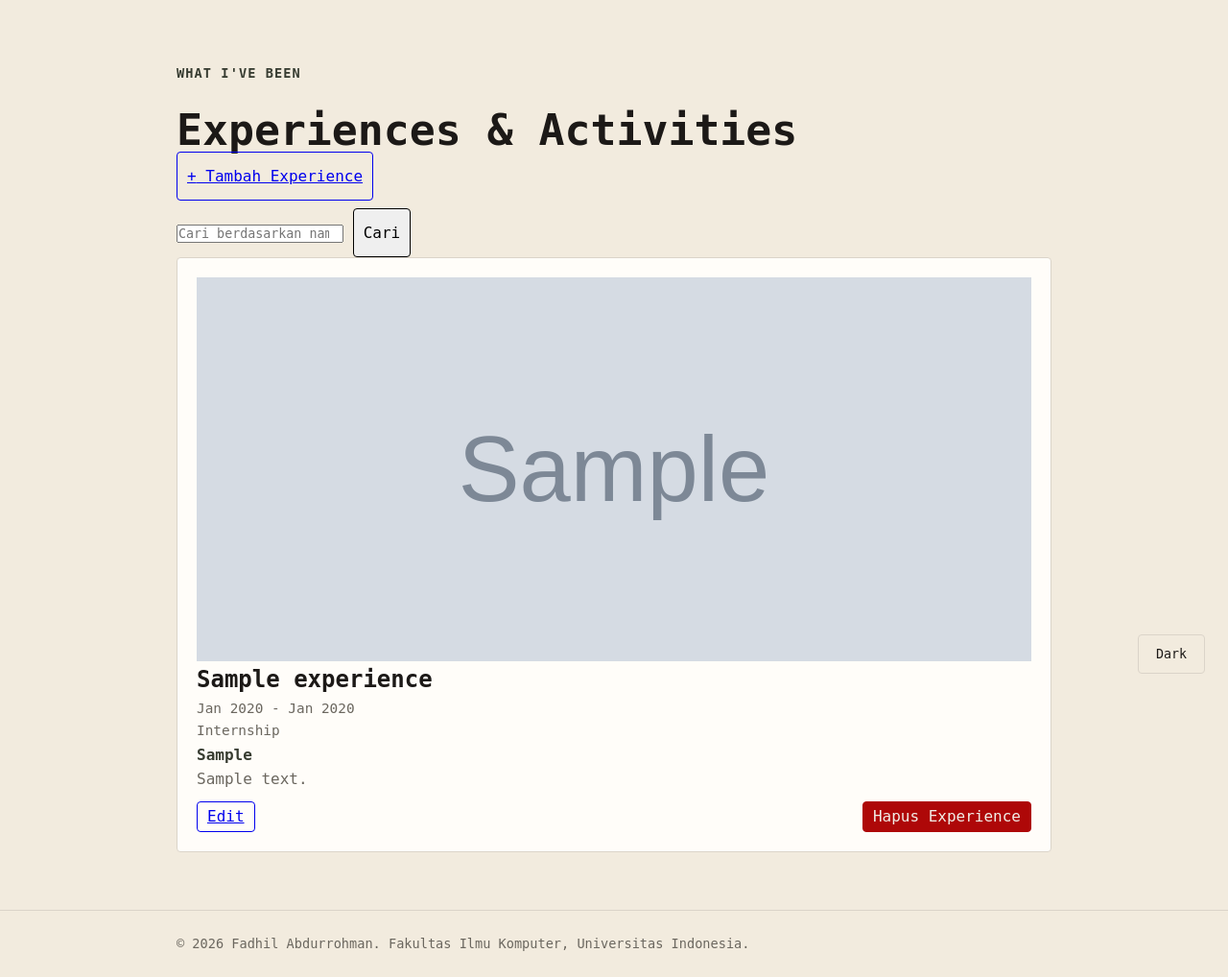
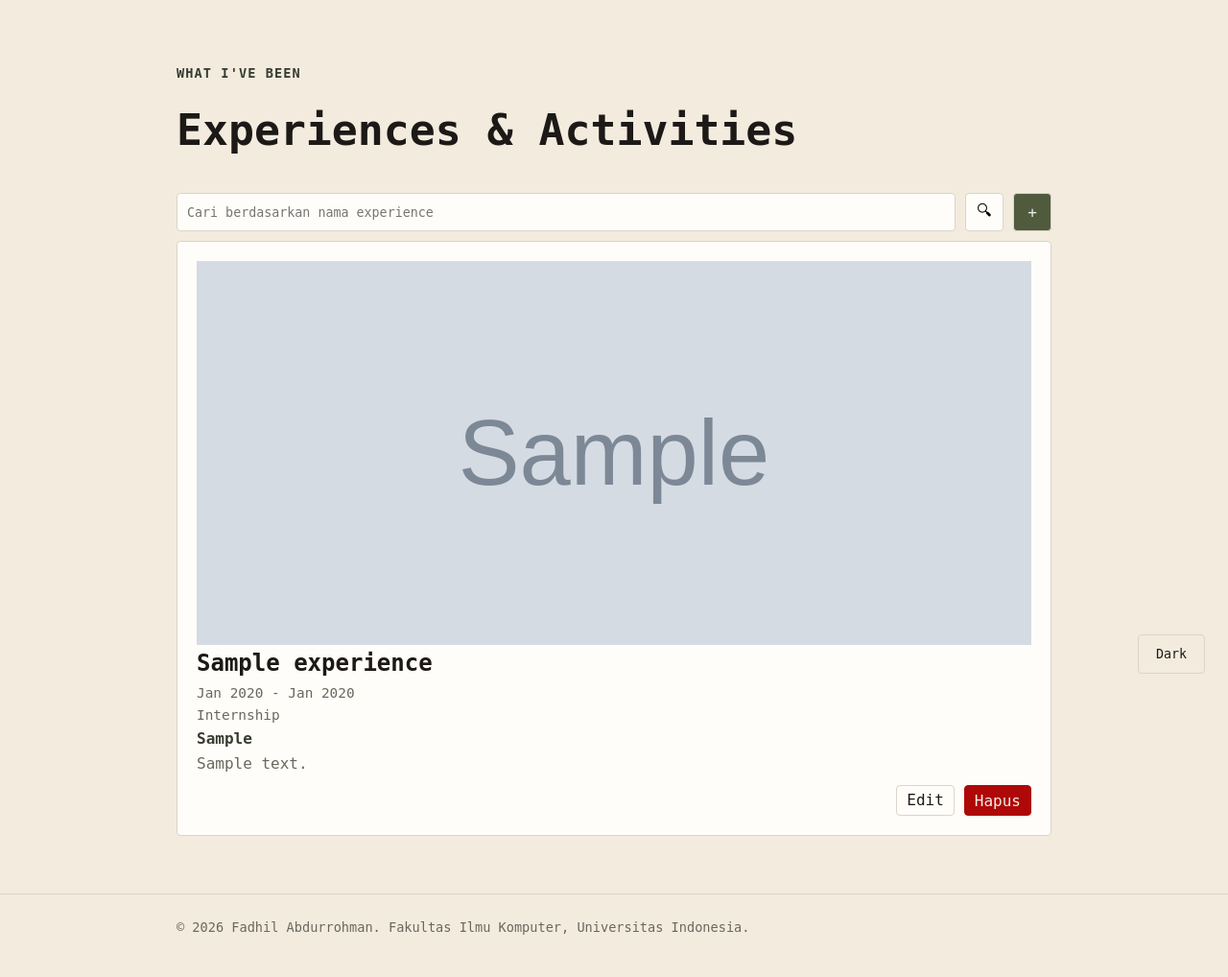
Before and after one commit to fadhilabdurrohman/myportofolio, a Django app: page /experience/ in a window 1280 px wide. Shown: the part 74-1092 px from the top of the page at 96% size. After the commit the page ends 1048 px from the top, so only its background shows below. Run offline with Django 5.2, Linux system fonts and the light colour scheme; tables that the repository leaves empty hold one stand-in row (values such as "Sample post"); grey boxes marked "Sample" are stand-in pictures.

Commit message:
style: search and button experience styling

```diff
--- a/static/css/style.css
+++ b/static/css/style.css
@@ -391,7 +391,7 @@ main {
 }
 
 /* Search and add */
-.project-action {
+.project-action, .experience-action {
     display: flex;
     align-items: center;
     gap: 10px;
@@ -399,14 +399,14 @@ main {
     flex-wrap: nowrap;
 }
 
-.project-search {
+.project-search, .experience-search {
     display: flex;
     align-items: center;
     gap: 10px;
     flex: 1;
 }
 
-.project-search__input {
+.project-search__input, .experience-search__input {
     flex: 1;
     min-width: 0;
     height: 40px;
@@ -418,7 +418,7 @@ main {
 }
 
 /* Projects and experiences sections*/
-.project-grid {
+.project-grid, .experience-grid {
     display: grid;
     gap: 10px;
 }
@@ -461,6 +461,14 @@ main {
 .project-description, .experience-description {
     text-align: justify;
     color: var(--text-muted);
+}
+
+.experience-card-actions {
+    display: flex;
+    justify-content: flex-end;
+    align-items: center;
+    margin-top: 10px;
+    gap: 10px;
 }
 
 .project-card-actions {
@@ -548,7 +556,20 @@ main {
     background-color: var(--accent-dark);
 }
 
-.project-add-button {
+.edit-button {
+    justify-content: center;
+    background-color: var(--card);
+    color: var(--ink);
+    text-decoration: none;
+    border-color: var(--line);
+    transition: background-color 0.2s ease;
+}
+
+.edit-button:hover {
+    background-color: var(--line);
+}
+
+.add-button {
     width: 40px;
     height: 40px;
     display: flex;
@@ -561,7 +582,7 @@ main {
     transition: background-color 0.2s ease;
 }
 
-.project-add-button:hover {
+.add-button:hover {
     background-color: var(--accent-dark);
 }
 
@@ -569,7 +590,6 @@ main {
     border-color: var(--line);
     background-color: var(--card);
     color: var(--ink);
-    cursor: pointer;
 }
 
 .button-secondary:hover {
@@ -586,7 +606,8 @@ main {
     background-color: rgb(101, 3, 3);
 }
 
-.project-card-actions .button {
+.project-card-actions .button,
+.experience-card-actions .button {
     height: 20px;
     display: flex;
     align-items: center;
--- a/templates/components/experience_delete_modal.html
+++ b/templates/components/experience_delete_modal.html
@@ -4,7 +4,7 @@
             popovertarget="delete-experience-{{ experience.id }}"
             aria-label="Hapus {{ experience.title }}"
             title="Hapus experience">
-        Hapus Experience
+        Hapus
     </button>
 </p>
 <div id="delete-experience-{{ experience.id }}"
--- a/templates/experience.html
+++ b/templates/experience.html
@@ -7,11 +7,8 @@
                 <div class="experience-identity">
                     <p class="experience-kicker">What I've Been</p>
                     <h1>Experiences & Activities</h1>
-                    <a href="{% url 'main:create_experience' %}" class="button experience-add-button">
-                        <span aria-hidden="true">+</span>
-                        Tambah Experience
-                    </a>
                 </div>
+                <div class="experience-action">
                     <form method="get"
                         action="{% url 'main:show_experience' %}"
                         class="experience-search">
@@ -21,8 +18,12 @@
                             placeholder="Cari berdasarkan nama experience"
                             class="experience-search__input"
                             aria-label="Cari berdasarkan nama experience">
-                    <button type="submit" class="button">Cari</button>
+                        <button type="submit" class="button search-button">&#x1F50D;&#xFE0E</button>
                     </form>
+                    <a href="{% url 'main:create_experience' %}" class="button add-button">
+                        <span aria-hidden="true">+</span>
+                    </a>
+                </div>
 
                 <div class="experience-content">
                     {% for experience in experience_list %}
@@ -39,8 +40,8 @@
                                 <div class="experience-detail">
                                     <p class="experience-organization">{{ experience.organization }}</p>
                                     <p class="experience-description">{{ experience.description }}</p>
-                                    <div class="project-card-actions">
-                                        <a href="{% url 'main:update_experience' experience.id %}" class="button">Edit</a>
+                                    <div class="experience-card-actions">
+                                            <a href="{% url 'main:update_experience' experience.id %}" class="button edit-button">Edit</a>
                                             {% include "components/experience_delete_modal.html" with experience=experience %}
                                     </div>
                                 </div>
--- a/templates/project.html
+++ b/templates/project.html
@@ -23,8 +23,7 @@
                             aria-label="Cari berdasarkan nama proyek">
                         <button type="submit" class="button search-button">&#x1F50D;&#xFE0E</button>
                     </form>
-                    <a href="{% url 'main:create_project' %}"
-                       class="button project-add-button">
+                    <a href="{% url 'main:create_project' %}" class="button add-button">
                         <span aria-hidden="true">+</span>
                     </a>
                 </div>
```
Lines whose indentation alone changed are shown as unchanged.
